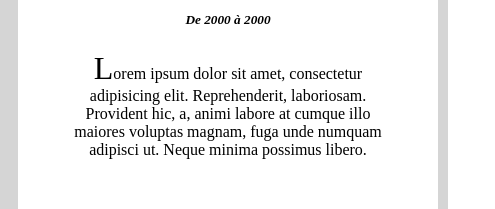
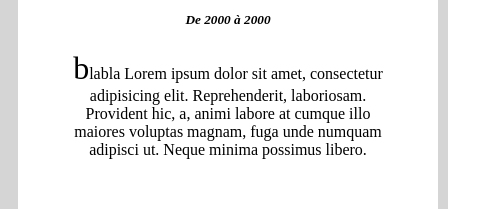
Before and after one commit to DezecacheN/repo-cv, a plain HTML site: page index.html in a window 1280 px wide. Shown: the part 561-770 px from the top of the page, 0-495 px from the left. Drawn offline with Linux system fonts and the light colour scheme.

Commit message:
modif text

```diff
--- a/index.html
+++ b/index.html
@@ -19,7 +19,7 @@
     <h4>Entreprise</h4>
     <h5>De 2000 à 2000</h5>
 
-    <p>Lorem ipsum dolor sit amet, consectetur adipisicing elit. Reprehenderit, laboriosam. Provident hic, a, animi labore at cumque illo maiores voluptas magnam, fuga unde numquam adipisci ut. Neque minima possimus libero. </p><br/>
+    <p>blabla Lorem ipsum dolor sit amet, consectetur adipisicing elit. Reprehenderit, laboriosam. Provident hic, a, animi labore at cumque illo maiores voluptas magnam, fuga unde numquam adipisci ut. Neque minima possimus libero. </p><br/>
     </article>
     <article>
     <h3>Titre 2</h3>
```
